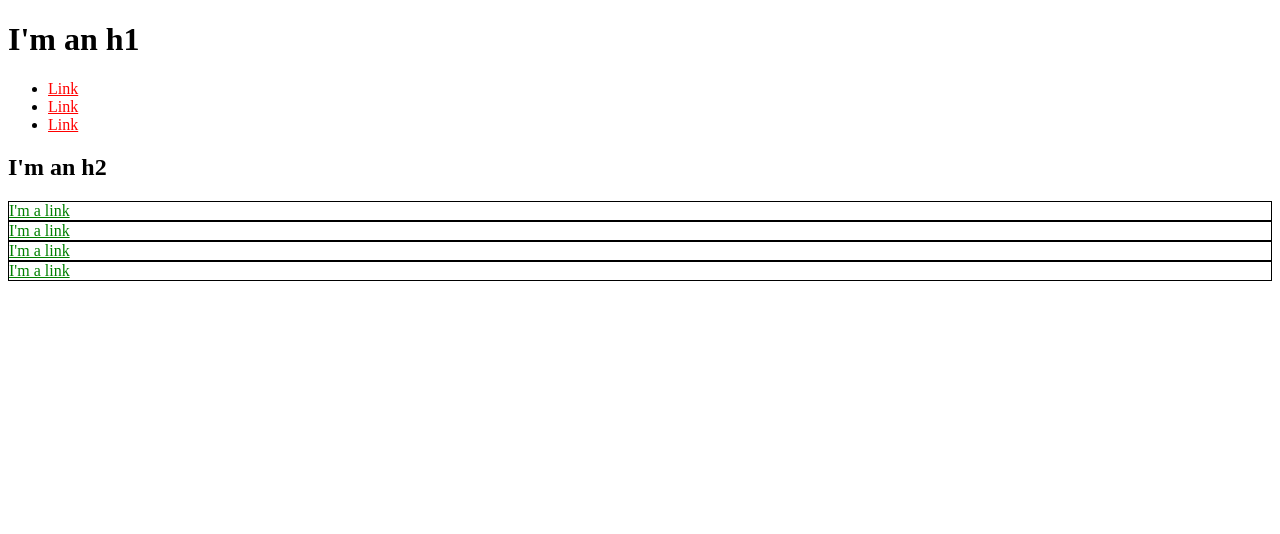
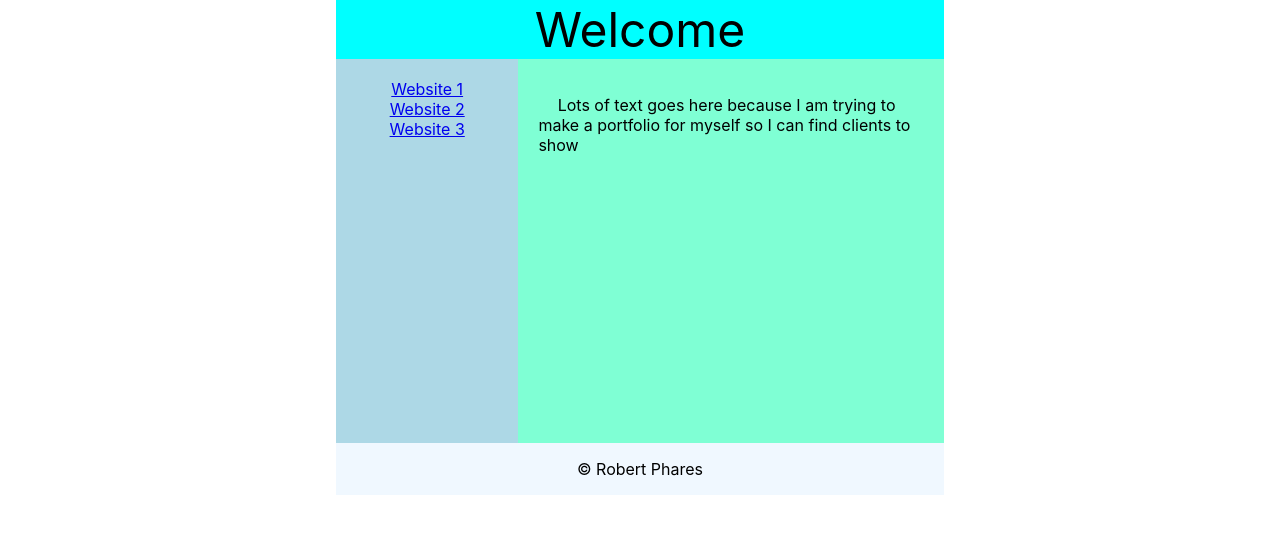
Before and after one commit to rjphares/rjphares.github.io, a plain HTML site: page index.html in a window 1280 px wide. Drawn offline with Linux system fonts and the light colour scheme.

Commit message:
portfolio first commit

```diff
--- /dev/null
+++ b/index.css
@@ -0,0 +1,41 @@
+* {
+    box-sizing: border-box;
+  }
+
+  body {
+    font-family: -apple-system, BlinkMacSystemFont, 'Segoe UI', Roboto, Helvetica,
+      Arial, sans-serif;
+    margin: auto;
+    max-width: 38rem;
+  }
+
+  #top {
+    text-align: center;
+    background-color: aqua;
+    font-size:3rem;
+  }
+
+  #navigation {
+    background-color: lightblue;
+    float: left;
+    width: 30%;
+    height: 24rem;
+    text-align: center;
+    padding: 20px;
+  }
+
+  #article {
+    text-indent: 5%;
+    float: left;
+    width: 70%;
+    height: 24rem;
+    background: aquamarine;
+    padding: 20px;
+  }
+
+  #footer {
+    float: left;
+    width: 100%;
+    background-color: aliceblue;
+    text-align: center;
+  }
--- a/index.html
+++ b/index.html
@@ -1,36 +1,24 @@
 <!DOCTYPE html>
 <html>
   <head>
-<title>Test Page: Don't Panic</title>
-<meta charset="utf-8">
-<style>
-</style>
+    <meta charset="UTF-8" />
+    <title>Portfolio</title>
+    <link rel="stylesheet" href="index.css" />
   </head>
   <body>
-<h1>I'm an h1</h1>
-<ul>
-<li>
-<a href="https://example.com/" style="color: red;">Link</a>
-</li>
-<li>
-<a href="https://example.com/" style="color: red;">Link</a>
-</li>
-<li>
-<a href="https://example.com/" style="color: red;">Link</a>
-</li>
-</ul>
-<h2>I'm an h2</h2>
-<div style="border: 1px solid black;">
-<a href="https://example.com/" style="color: green;">I'm a link</a>
+    <div id="top">
+      Welcome
     </div>
-<div style="border: 1px solid black;">
-<a href="https://example.com/" style="color: green;">I'm a link</a>
+    <div id="navigation">
+      <a href="Shark Attack - Javascript/index.html">Website 1</a><br>
+      <a href="www.amazon.com">Website 2</a><br>
+      <a href="www.newegg.com">Website 3</a><br>
     </div>
-<div style="border: 1px solid black;">
-<a href="https://example.com/" style="color: green;">I'm a link</a>
+    <div id="article">
+      <p>Lots of text goes here because I am trying to make a portfolio for myself so I can find clients to show</p>
     </div>
-<div style="border: 1px solid black;">
-<a href="https://example.com/" style="color: green;">I'm a link</a>
+    <div id="footer">
+      <p>&copy; Robert Phares</p>
     </div>
   </body>
 </html>
```
Also changed, not shown: index.js (added). Lines whose indentation alone changed are shown as unchanged.
